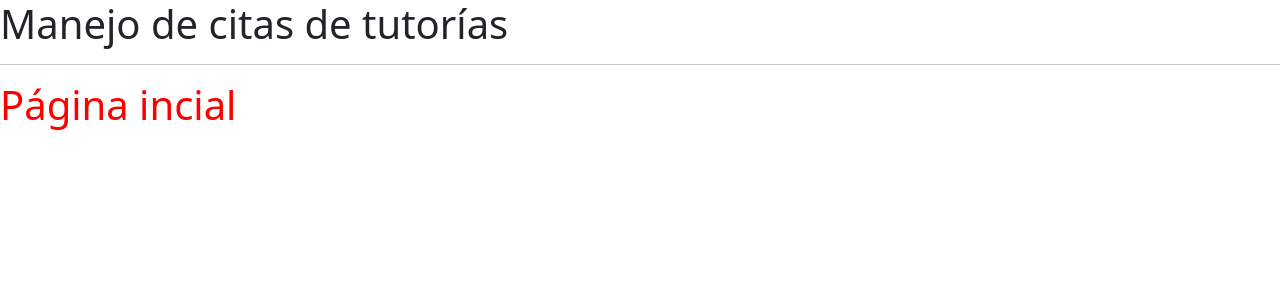
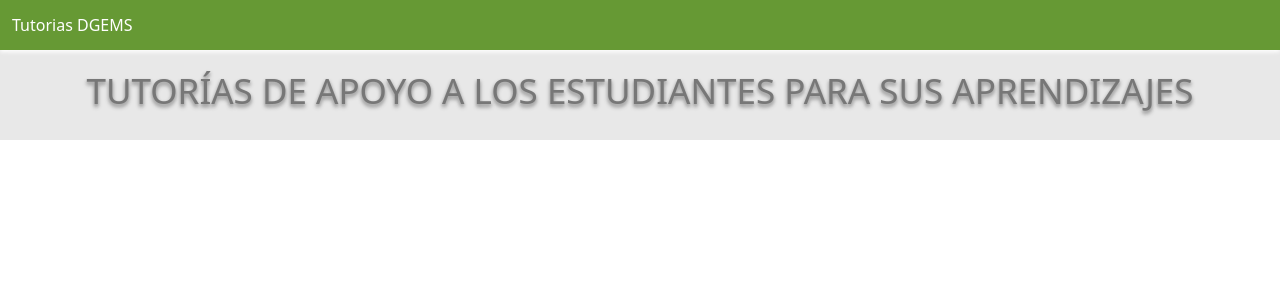
Before and after one commit to daviducol/citas-tutorias-dgems, a React (Create React App) app: page / in a window 1280 px wide. Shown: the top 300 px of the page. Built offline with nearby package versions, Linux system fonts and the light colour scheme.

Commit message:
creacion del index y diseño preliminar

```diff
--- a/src/CitasApp.jsx
+++ b/src/CitasApp.jsx
@@ -6,8 +6,11 @@ import { Index } from "./components/pages/Index"
 export const CitasApp = () => {
     return (
         <div>
-            <h1>Manejo de citas de tutorías</h1>
-            <hr />
+            <nav className="navbar navbar-light bg-dgems">
+                <div className="container-fluid">
+                    <span className="header_text">Tutorias DGEMS</span>
+                </div>
+            </nav>
             <Index />
         </div>
     )
--- a/src/components/pages/Index.jsx
+++ b/src/components/pages/Index.jsx
@@ -1,7 +1,13 @@
 export const Index = () => {
     return (
-        <div className="cajaPricipal">
-            <h1>Página incial</h1>
-        </div>
+        <>
+            <div className="index__caja">
+                <div className="row">
+                    <div className="col">
+                        <h1 className="index__titulo">Tutorías de apoyo a los estudiantes para sus aprendizajes</h1>
+                    </div>
+                </div>
+            </div>
+        </>
     )
 }
--- /dev/null
+++ b/src/styles/components/_header.scss
@@ -0,0 +1,9 @@
+.bg-dgems {
+    background-color: $primary;
+    border: none;
+    box-shadow: 0px 2px 4px lighten($color: #ccc, $amount: 20);
+    height: 50px;
+}
+.header_text{
+    color: #fff;
+}
--- a/src/styles/components/_indice.scss
+++ b/src/styles/components/_indice.scss
@@ -1,3 +1,23 @@
 .cajaPricipal{
     color:red;
 }
+
+.index{
+
+    &__caja{
+        background-color: #e8e8e8;
+        padding: 20px 0;
+        width: 100vw;
+    }
+    &__titulo{
+        color: #777777;
+        font-size: 35px;
+        text-align: center;
+        text-shadow:
+            0px 2px 3px darken($color: #ddd, $amount: 20),
+            0px 3px 4px darken($color: #ddd, $amount: 30);
+
+        text-transform: uppercase;
+    }
+
+}
--- a/src/styles/index.scss
+++ b/src/styles/index.scss
@@ -1,2 +1,3 @@
 @import './base/bases';
 @import './components/indice';
+@import './components/header';
```
Also changed, not shown: 1 other file (tests, documents, lock files or other folders).
